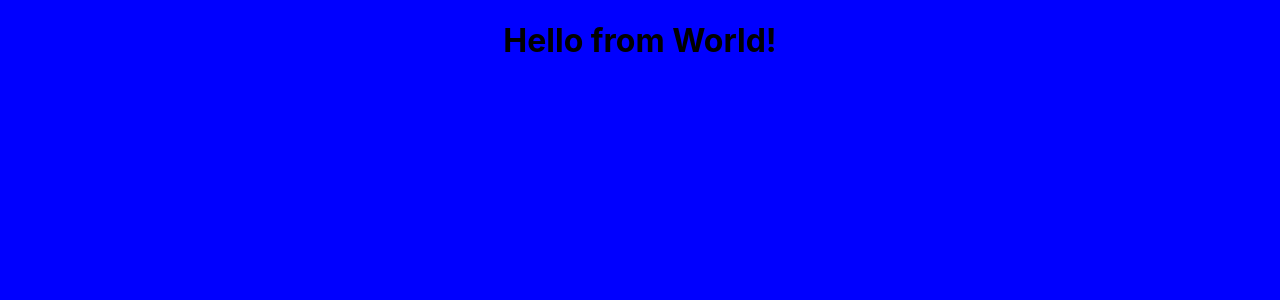
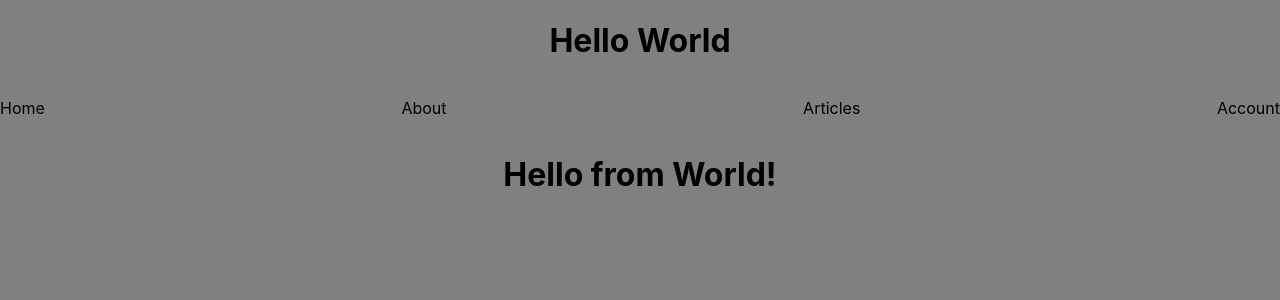
Before and after one commit to EKOBARA/the-corner-3-blog, a React (Create React App) app: page / in a window 1280 px wide. Shown: the top 300 px of the page. Built offline with nearby package versions, Linux system fonts and the light colour scheme.

Commit message:
Added Nav component

```diff
--- a/src/App.css
+++ b/src/App.css
@@ -1,45 +1,9 @@
-.App {
+body {
+  background-color: grey;
   text-align: center;
 }
 
-.App-logo {
-  height: 40vmin;
-  pointer-events: none;
+nav {
+  display: flex;
+  justify-content: space-between;
 }
-
-@media (prefers-reduced-motion: no-preference) {
-  .App-logo {
-    animation: App-logo-spin infinite 20s linear;
-  }
-}
-
-.App-header {
-  background-color: #282c34;
-  min-height: 100vh;
-  display: flex;
-  flex-direction: column;
-  align-items: center;
-  justify-content: center;
-  font-size: calc(10px + 2vmin);
-  color: white;
-}
-
-.App-link {
-  color: #61dafb;
-}
-
-@keyframes App-logo-spin {
-  from {
-    transform: rotate(0deg);
-  }
-  to {
-    transform: rotate(360deg);
-  }
-
-
-
-}
-
-body {
-  background-color: blue;
-}
--- a/src/App.js
+++ b/src/App.js
@@ -1,13 +1,14 @@
-import logo from './logo.svg';
 import './App.css';
-import Home from './components/home';
+import Home from './components/Home';
+import Nav from './components/Nav';
 
 function App() {
   return (
     <div className="App">
       <h1>
-
+       Hello World
       </h1>
+      <Nav />
       <Home/>
     </div>
   );
--- /dev/null
+++ b/src/components/Nav.js
@@ -0,0 +1,14 @@
+import React from 'react';
+
+const Nav = () => {
+    return (
+        <nav>
+           <p>Home</p>
+           <p>About</p>
+           <p>Articles</p>
+           <p>Account</p>
+        </nav>
+    );
+};
+
+export default Nav;
```
